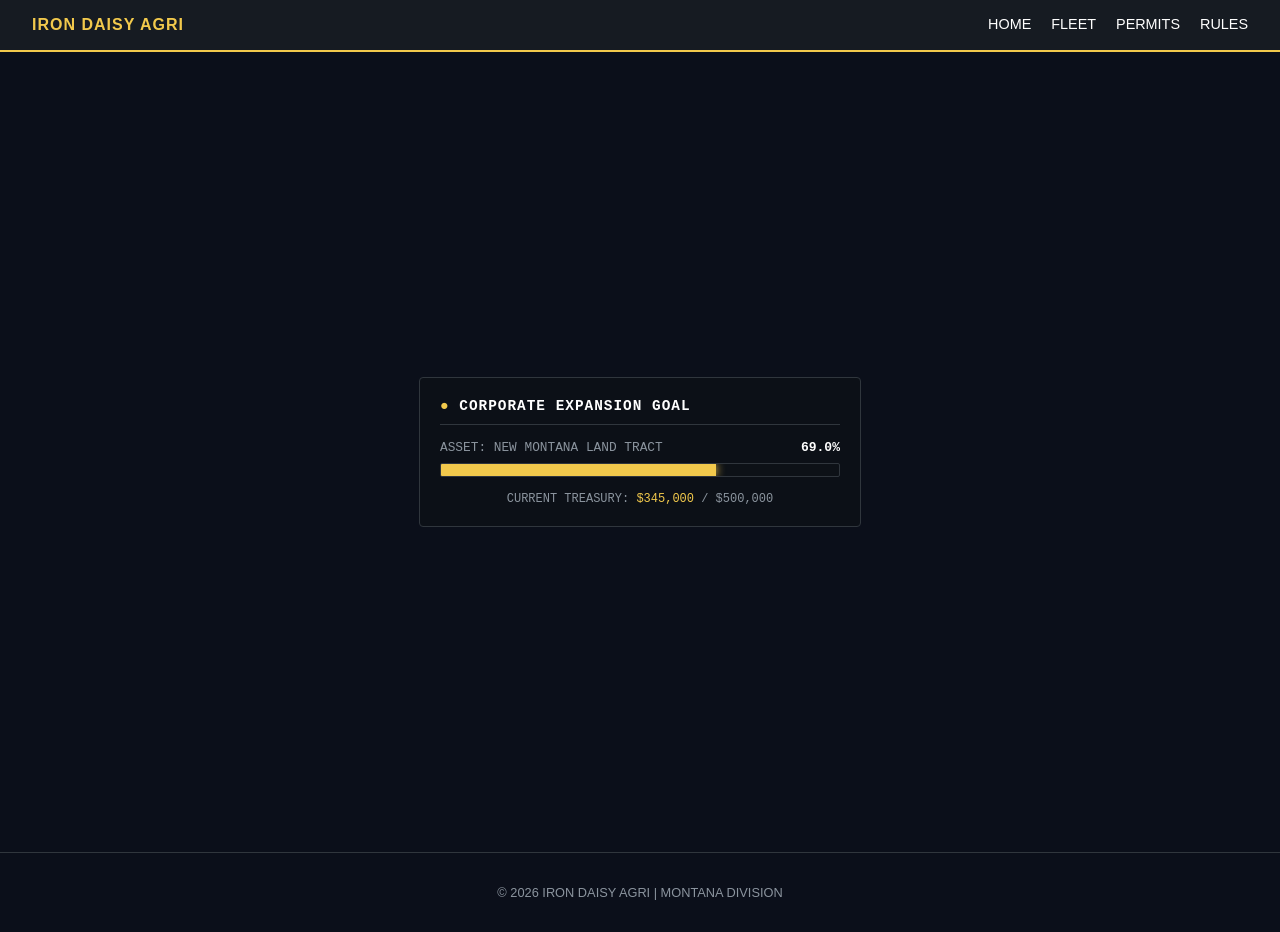
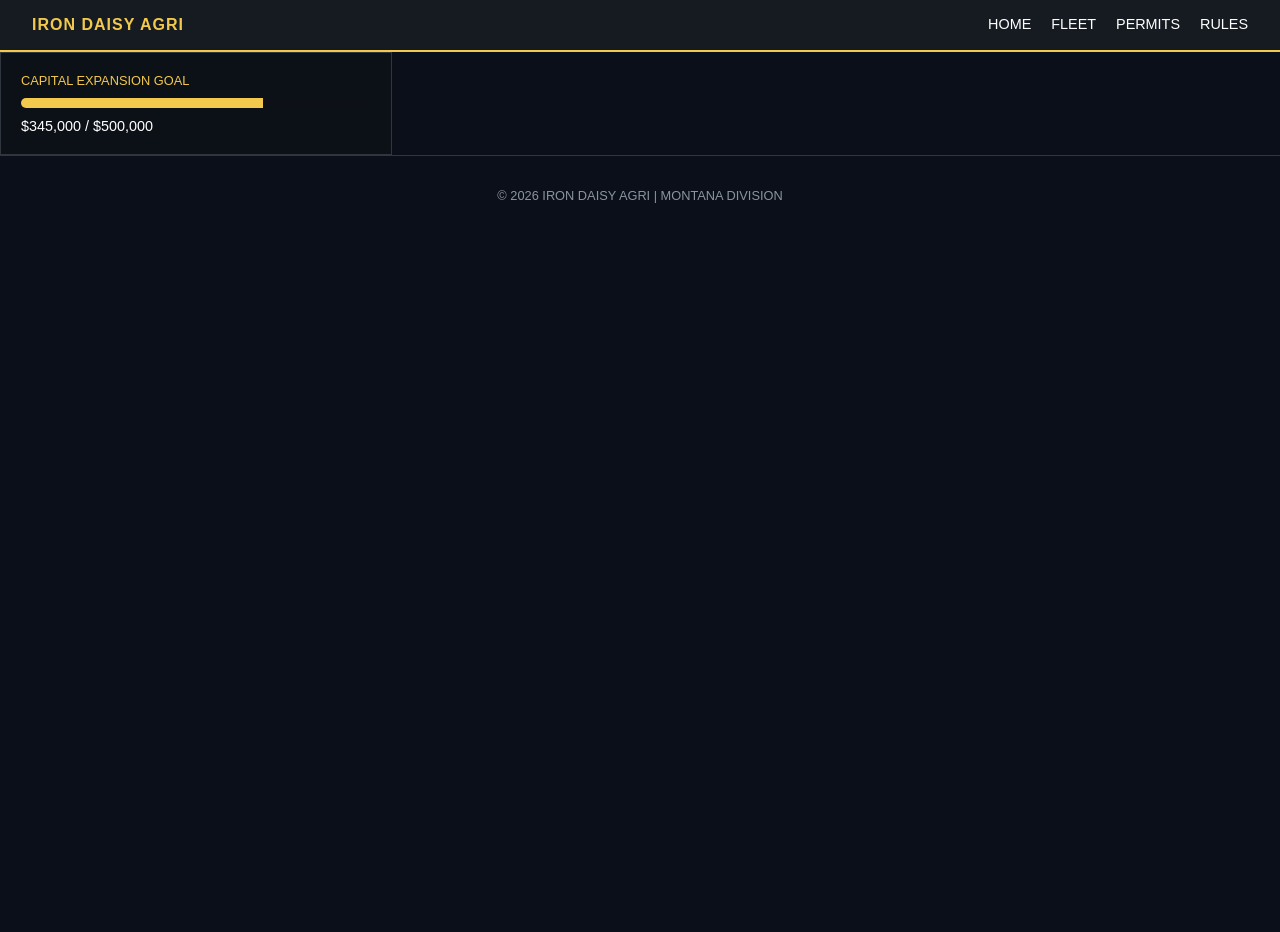
Before and after one commit to Daisyfarm/ctfg-portal, a Next.js app: page /alert-goal in a window 1280 px wide. After the commit the page ends 800 px from the top, so only its background shows below. Built offline with nearby package versions, Linux system fonts and the light colour scheme.

Commit message:
Update page.tsx

```diff
--- a/app/alert-goal/page.tsx
+++ b/app/alert-goal/page.tsx
@@ -1,91 +1,20 @@
 import React from 'react';
-// Corrected path to reach the root db folder from app/alert/goal/
-import { supabase } from '../../../../db/supabase';
+import { supabase } from '../../../db/supabase';
 
 export default function GoalPage() {
-  // In a real app, you'd fetch these numbers from Supabase.
-  // For now, I've set placeholders so the UI looks perfect.
-  const currentSavings = 345000;
-  const goalAmount = 500000;
-  const percentage = (currentSavings / goalAmount) * 100;
+  const current = 345000;
+  const goal = 500000;
+  const progress = (current / goal) * 100;
 
   return (
-    <div style={{
-      height: '100vh',
-      display: 'flex',
-      alignItems: 'center',
-      justifyContent: 'center',
-      background: 'transparent'
-    }}>
-      <div style={containerStyle}>
-        <div style={headerStyle}>
-          <span style={{ color: '#F2C94C' }}>●</span> CORPORATE EXPANSION GOAL
-        </div>
-
-        <div style={dataRow}>
-          <span style={{ fontSize: '0.8rem', color: '#8b949e' }}>ASSET: NEW MONTANA LAND TRACT</span>
-          <span style={{ fontWeight: 'bold' }}>{percentage.toFixed(1)}%</span>
-        </div>
-
-        {/* PROGRESS BAR */}
-        <div style={progressBase}>
-          <div style={{
-            ...progressFill,
-            width: `${percentage}%`,
-            boxShadow: '0 0 10px #F2C94C'
-          }}></div>
-        </div>
-
-        <div style={footerStyle}>
-          CURRENT TREASURY: <span style={{ color: '#F2C94C' }}>${currentSavings.toLocaleString()}</span> / ${goalAmount.toLocaleString()}
-        </div>
+    <div style={{ padding: '20px', background: 'rgba(13, 17, 23, 0.9)', border: '1px solid #30363d', width: '350px' }}>
+      <div style={{ fontSize: '0.8rem', color: '#F2C94C', marginBottom: '10px' }}>CAPITAL EXPANSION GOAL</div>
+      <div style={{ height: '10px', background: '#0d1117', borderRadius: '5px', overflow: 'hidden' }}>
+        <div style={{ width: `${progress}%`, height: '100%', background: '#F2C94C' }}></div>
+      </div>
+      <div style={{ marginTop: '10px', fontSize: '0.9rem' }}>
+        ${current.toLocaleString()} / ${goal.toLocaleString()}
       </div>
     </div>
   );
 }
-
-const containerStyle = {
-  background: 'rgba(13, 17, 23, 0.9)',
-  border: '1px solid #30363d',
-  padding: '20px',
-  borderRadius: '4px',
-  width: '400px',
-  fontFamily: 'monospace'
-};
-
-const headerStyle = {
-  fontSize: '0.9rem',
-  fontWeight: 'bold',
-  letterSpacing: '1px',
-  marginBottom: '15px',
-  borderBottom: '1px solid #30363d',
-  paddingBottom: '10px'
-};
-
-const dataRow = {
-  display: 'flex',
-  justifyContent: 'space-between',
-  marginBottom: '8px',
-  alignItems: 'flex-end'
-};
-
-const progressBase = {
-  height: '12px',
-  background: '#0d1117',
-  border: '1px solid #30363d',
-  borderRadius: '2px',
-  overflow: 'hidden'
-};
-
-const progressFill = {
-  height: '100%',
-  background: '#F2C94C',
-  transition: 'width 1s ease-in-out'
-};
-
-const footerStyle = {
-  marginTop: '15px',
-  fontSize: '0.75rem',
-  textAlign: 'center' as const,
-  color: '#8b949e'
-};
```
